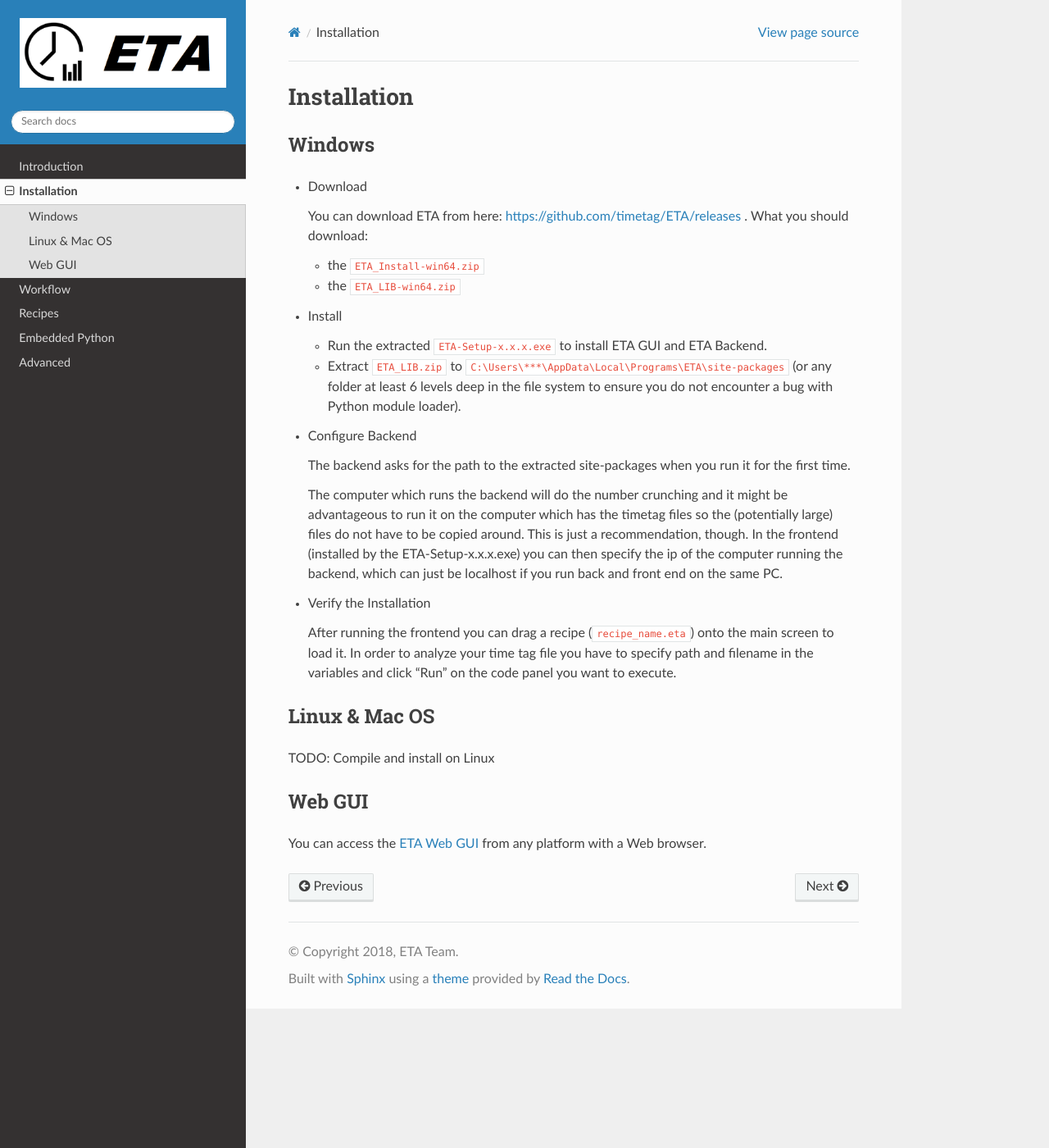
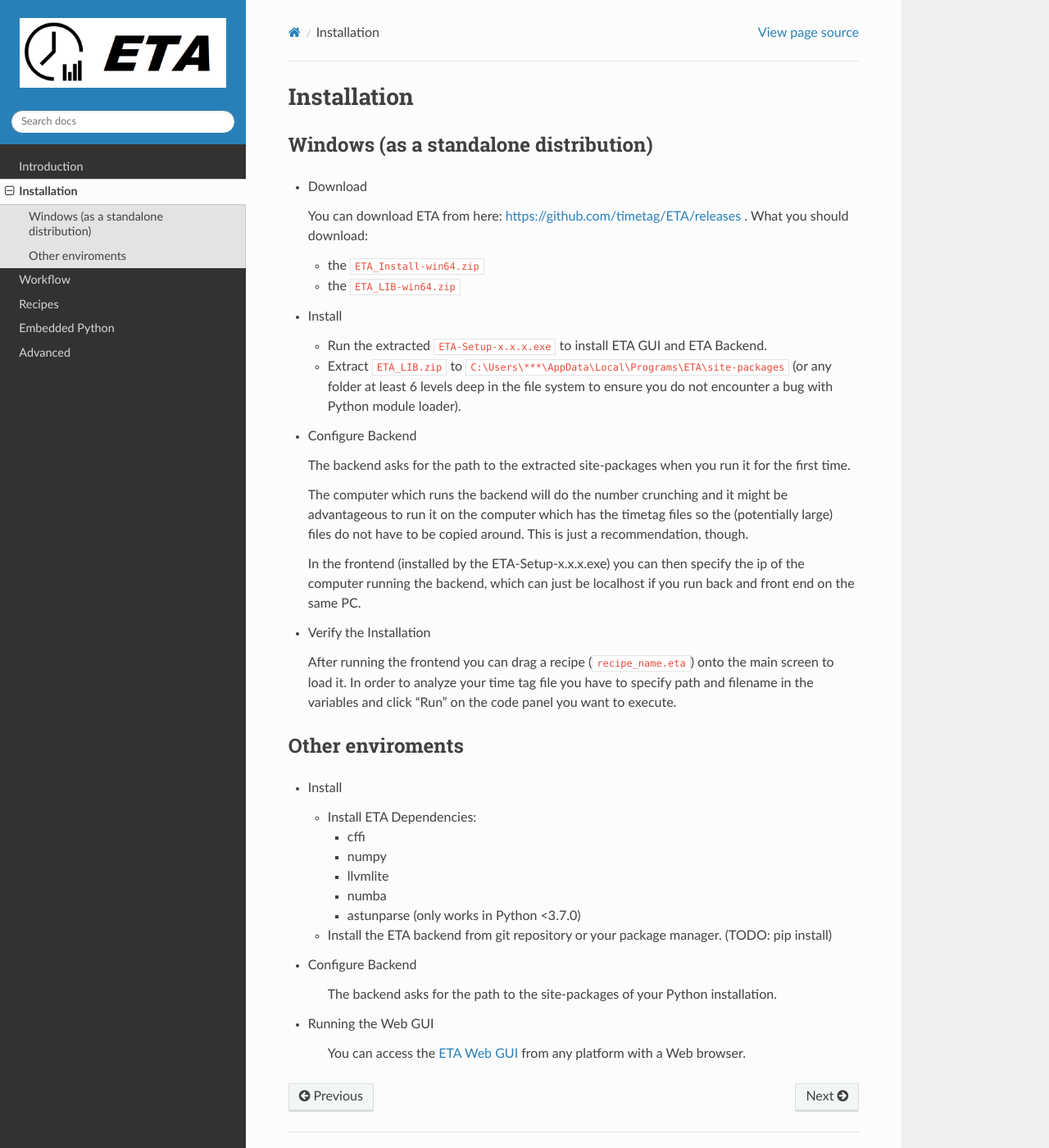
Before and after one commit to timetag/timetag.github.io, a Sphinx documentation site: the page built from docs/installation.rst, in a window 1280 px wide and 1400 px high. Shown: the whole window at 82% size. Built offline with Sphinx 7.4.7 and the Read the Docs theme 2.0.0, drawn with Linux system fonts in a browser that asks for light colours.

Commit message:
Update installation.rst

```diff
--- a/docs/installation.rst
+++ b/docs/installation.rst
@@ -2,7 +2,7 @@
 Installation
 ============
 
-Windows
+Windows (as a standalone distribution)
 --------
 
 * Download
@@ -26,8 +26,9 @@
 
   The computer which runs the backend will do the number crunching and it might be advantageous
   to run it on the computer which has the timetag files so the (potentially large) files do
-  not have to be copied around. This is just a recommendation, though. In the frontend
-  (installed by the ETA-Setup-x.x.x.exe) you can then specify the ip of the computer
+  not have to be copied around. This is just a recommendation, though.
+
+  In the frontend (installed by the ETA-Setup-x.x.x.exe) you can then specify the ip of the computer
   running the backend, which can just be localhost if you run back and front end on the same PC.
 
 
@@ -37,11 +38,25 @@
   screen to load it. In order to analyze your time tag file you have to specify path
   and filename in the variables and click “Run” on the code panel you want to execute.
 
-Linux & Mac OS
+Other enviroments
 -------
 
-TODO: Compile and install on Linux
+* Install
 
-Web GUI
--------
-You can access the  `ETA Web GUI <https://timetag.github.io/ETA/gui/src/renderer/>`_ from any platform with a Web browser.
+  * Install ETA Dependencies:
+
+    - cffi
+    - numpy
+    - llvmlite
+    - numba
+    - astunparse (only works in Python <3.7.0)
+
+  * Install the ETA backend from git repository or your package manager. (TODO: pip install)
+
+* Configure Backend
+
+    The backend asks for the path to the site-packages of your Python installation.
+
+* Running the Web GUI
+
+    You can access the  `ETA Web GUI <https://timetag.github.io/ETA/gui/src/renderer/>`_ from any platform with a Web browser.
```
